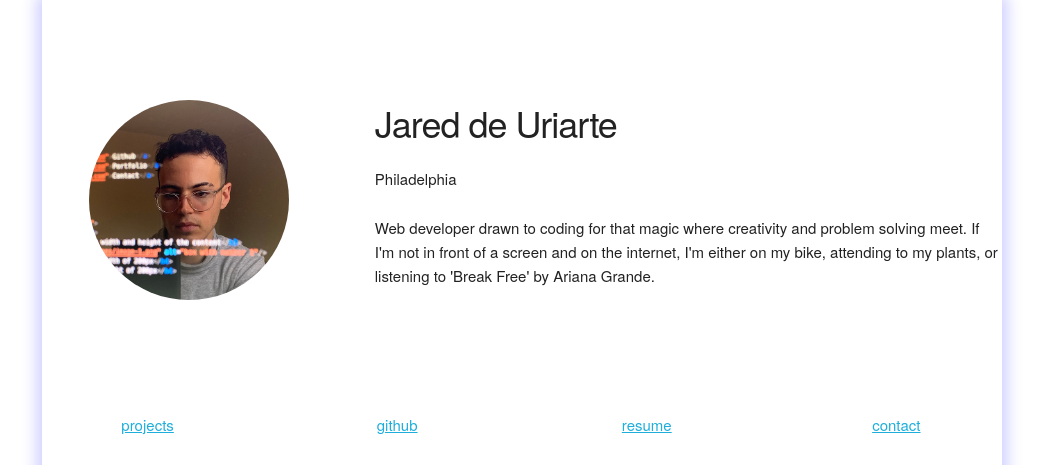
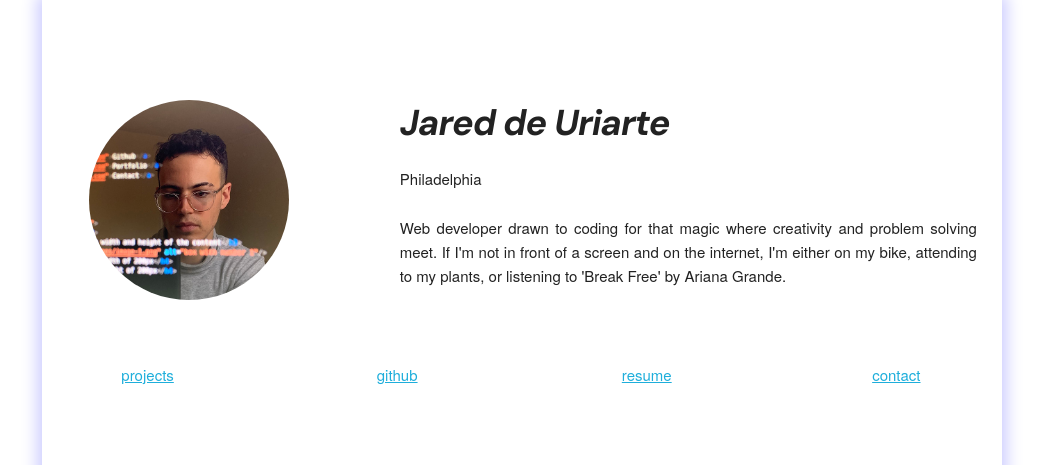
Before and after one commit to jareddeuriarte/updated-portfolio, a plain HTML site: page index.html in a window 1280 px wide. Shown: the top 465 px of the page, without its empty margins (118-1161 px from the left). Drawn offline with Linux system fonts and the light colour scheme.

Commit message:
changed name font and adding padding to bio

```diff
--- a/assets/style.css
+++ b/assets/style.css
@@ -1,8 +1,5 @@
 html{
     scroll-behavior: smooth;
-}
-header{
-    padding:50px;
 }
 
 img{
@@ -19,7 +16,6 @@ img{
     text-align: center;
 }
 
-
 #container{
     box-shadow: 0px 0px 15px 5px rgba(0, 0, 255, .2);
 }
@@ -28,6 +24,9 @@ img{
     padding:50px;
 }
 
+#link-break{
+    padding:25px
+}
 .links{
     text-align: center;
 }
@@ -35,3 +34,21 @@ img{
 .contact{
     text-align: center;
 }
+
+p{
+    padding-right: 25px;
+    padding-left: 25px;
+}
+
+#bio{
+    padding-right: 25px;
+    text-align: justify;
+
+}
+
+
+#name{
+    padding-right: 25px;
+    padding-left: 25px;
+    font-family: 'DM Sans', sans-serif;
+}
--- a/index.html
+++ b/index.html
@@ -8,6 +8,8 @@
     <link rel="shortcut icon" href="https://www.arianagrande.com/sites/g/files/aaj12746/f/favicon_3.png"
         type="image/png">
     <title>Jared de Uriarte</title>
+    <link rel="preconnect" href="https://fonts.gstatic.com">
+<link href="https://fonts.googleapis.com/css2?family=DM+Sans:ital,wght@1,700&display=swap" rel="stylesheet">
     <link rel="stylesheet" href="./assets/normalize.css">
     <link rel="stylesheet" href="./assets/skeleton.css">
     <link rel="stylesheet" href="./assets/style.css">
@@ -19,7 +21,8 @@
 
     <div class="container" id="container">
 
-        <header></header>
+        <div class="break"></div>
+
         <!-- About me -->
         <div class="row">
 
@@ -28,15 +31,16 @@
             </div>
 
             <div class="eight columns">
-                <h3>Jared de Uriarte</h3>
+                <h3 id="name">Jared de Uriarte</h3>
                 <p>Philadelphia</p>
-                <p>Web developer drawn to coding for that magic where creativity and problem solving meet.
+                <p id="bio"> Web developer drawn to coding for that magic where creativity and problem solving meet.
                     If I'm not in front of a screen and on the internet, I'm either on my bike, attending to my plants,
                     or listening to 'Break Free' by Ariana Grande.</p>
             </div>
+
         </div>
 
-        <div class="break"></div>
+        <div id="link-break"></div>
         <!-- Links -->
 
         <div class="row buttons">
@@ -53,10 +57,8 @@
                 <a href="#contact">contact</a>
             </div>
         </div>
+
         <div class="break"></div>
-
-
-
 
         <!-- Projects -->
 
@@ -72,9 +74,7 @@
                     <img alt="weather-dashboard" src="./assets/images/weather-dashboard.png">
                 </a>
                 <div>weather dashboard</div><a href="https://github.com/jareddeuriarte/weather-dashboard">github</a>
-
             </div>
-
 
             <div class="four columns" id="img-container">
                 <a href="https://jareddeuriarte.github.io/password-generator/">
@@ -85,16 +85,7 @@
 
         </div>
 
-
-
-
-
-
-
-
-
         <div class="break"></div>
-
 
         <!-- Contact -->
         <div class="row contact" id="contact">
@@ -110,24 +101,7 @@
             </div>
         </div>
 
-
-
-
     </div>
-
-
-
-
-
-
-
-
-
-
-
-
-
-
 
 </body>
 
```
Also changed, not shown: 1 other file.
